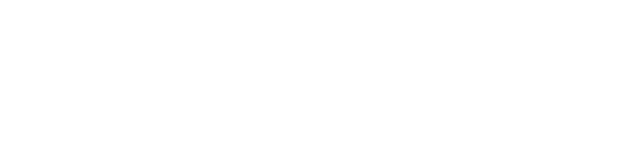
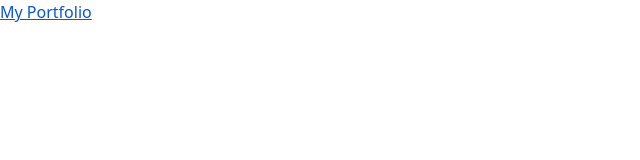
Before and after one commit to kouser08/Portfolio, a plain HTML site: page index.html in a window 1280 px wide. Shown: the whole page, without its empty margins (0-640 px from the left). Drawn offline with Linux system fonts and the light colour scheme; files that its build step writes are made by us from their sources; files whose address does not match are found by name.

Commit message:
Update index.html

```diff
--- a/index.html
+++ b/index.html
@@ -9,7 +9,7 @@
 </head>
 <body>
 
-  <a href="./project/portfolio/index.html"class="stretched-link"></a>
+  <a href="./projectt/project/portfolio/index.html"class="stretched-link"> My Portfolio</a>
 
 
 
```
